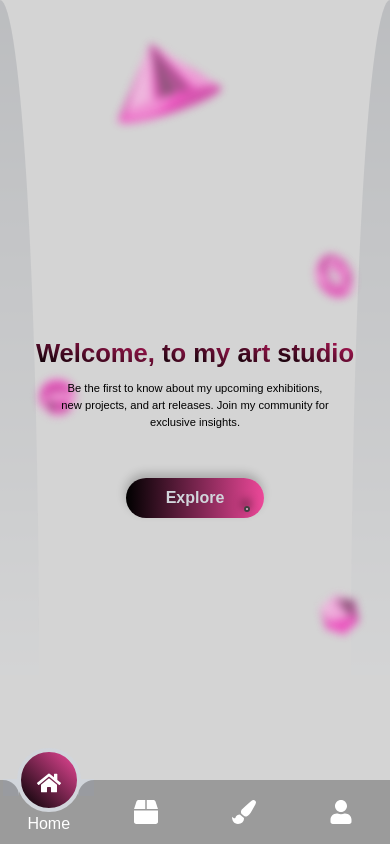
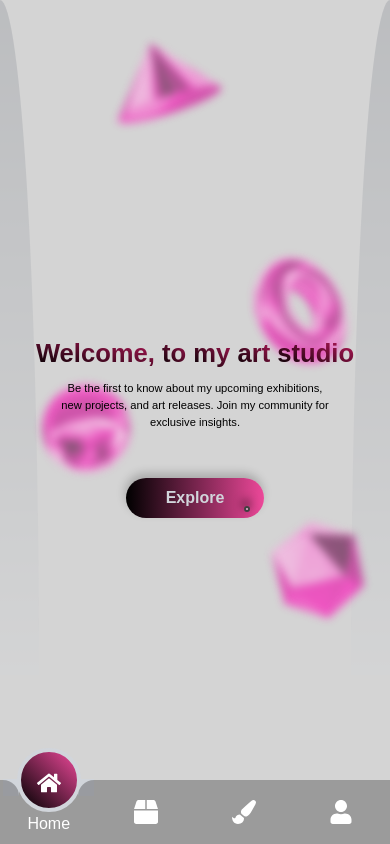
Before and after one commit to AJMALAJU3/Art-Portfolio, a React (Vite) app: page / in a window 390 px wide. Built offline with nearby package versions, Linux system fonts and the light colour scheme.

Commit message:
vercel css not found bug resolved, animated home page button while loading, make background shape consistant and responsive

```diff
--- a/src/components/HomePage/AnimeButton.jsx
+++ b/src/components/HomePage/AnimeButton.jsx
@@ -1,14 +1,22 @@
-import React from 'react'
+import React,{useState,useEffect} from 'react'
 import { FaStar,FaArtstation ,FaPaintBrush,FaPen,FaCircle} from 'react-icons/fa'
 
 function AnimeButton() {
+  const [isMounted, setIsMounted] = useState(false);
+
+    useEffect(() => {
+        setTimeout(() => {
+            setIsMounted(false);
+            setIsMounted(true);
+        }, 1500);
+    }, []);
   return (
     <div className='flex justify-center  items-center md:m-4 w-full'>
       <div className='flex justify-around max-w-sm md:w-96 w-72 z-10'>
 
 
-        <div className='px-10 py-2 bg-gradient-to-r from-black text-gray-300 to-pink-500 rounded-full cursor-pointer
-        hover:border-t-4 shadow-custom-top-left  border-[#191919] font-bold  hover:shadow-black duration-500 transition-all relative group'>
+        <div className={`px-10 py-2 bg-gradient-to-r from-black text-gray-300 to-pink-500 rounded-full cursor-pointer ${isMounted ? 'opacity-100 scale-100' : 'opacity-0 w-0 scale-125'}
+        hover:border-t-4 shadow-custom-top-left  border-[#191919] font-bold  hover:shadow-black duration-1000 transition-all ease-in relative group`}>
             Explore
         <FaPen className='absolute text-black bottom-4 group-hover:opacity-100 z-[-1]
          opacity-0 duration-500 transition-all ease-in-out group-hover:bottom-16 group-hover:right-0 right-16 '/>
--- a/src/components/HomePage/Shapes.jsx
+++ b/src/components/HomePage/Shapes.jsx
@@ -3,7 +3,7 @@ import cone from '../../assets/cone.png';
 import torus from '../../assets/torus.png';
 import sphere from '../../assets/sphere.png';
 import hedron from '../../assets/hedron.png';
-import './shapes.css'
+import "./ShapesStyle.css";
 
 
 function Shapes() {
@@ -25,17 +25,17 @@ function Shapes() {
       <img
         src={torus}
         alt="torus"
-        className={`shape torus lg:w-44 md:w-28 w-10 ${isMounted?'opacity-60':'opacity-0'} duration-300 transition-opacity ease-in delay-0  blur-sm`}
+        className={`shape torus-small lg:w-44 md:w-28 w-24 ${isMounted?'opacity-60':'opacity-0'} duration-300 transition-opacity ease-in delay-0  blur-sm`}
       />
       <img
         src={sphere}
         alt="sphere"
-        className={`shape sphere lg:w-44 md:w-28 w-10 ${isMounted?'opacity-60':'opacity-0'} duration-300 transition-opacity ease-in blur-sm delay-0`}
+        className={`shape sphere lg:w-44 md:w-28 w-24 ${isMounted?'opacity-60':'opacity-0'} duration-300 transition-opacity ease-in blur-sm delay-0`}
       />
       <img
         src={hedron}
         alt="hedron"
-        className={`shape hedron lg:w-44 md:w-28 w-10 ${isMounted?'opacity-60':'opacity-0'} duration-300 transition-opacity ease-in blur-sm delay-0`}
+        className={`shape hedron-small lg:w-44 md:w-28 w-24 ${isMounted?'opacity-60':'opacity-0'} duration-300 transition-opacity ease-in blur-sm delay-0`}
       />
     </div>
   );
--- a/src/components/HomePage/Shapes.css
+++ b/src/components/HomePage/ShapesStyle.css
@@ -17,24 +17,6 @@
     }
   }
 
-
-  @keyframes roam-torus {
-    0% {
-      transform: translate(83vw, 0vh) rotate(0deg);
-    }
-    25% {
-      transform: translate(80vw, 35vh) rotate(0deg);
-    }
-    50% {
-      transform: translate(60vw, 5vh) rotate(90deg);
-    }
-    75% {
-      transform: translate(65vw, 30vh) rotate(60deg);
-    }
-    100% {
-      transform: translate(75vw, 0vh) rotate(120deg);
-    }
-  }
 
   @keyframes roam-sphere {
     0% {
@@ -73,6 +55,24 @@
     }
   }
 
+  @keyframes roam-hedron-small {
+    0% {
+      transform: translate(65vw, 45vh) rotate(30deg);
+    }
+    25% {
+      transform: translate(70vw, 65vh) rotate(0deg);
+    }
+    50% {
+      transform: translate(70vw, 50vh) rotate(0deg);
+    }
+    75% {
+      transform: translate(55vw, 67vh) rotate(180deg);
+    }
+    100% {
+      transform: translate(65vw, 65vh) rotate(180deg);
+    }
+  }
+
 
   .shape {
     position: absolute;
@@ -87,19 +87,63 @@
     animation: roam-cone 30s infinite ease-in-out alternate;
   }
 
-  .torus {
-    animation: roam-torus 30s infinite ease-in-out alternate;
-  }
 
   .sphere {
     animation: roam-sphere 30s infinite ease-in-out alternate;
   }
 
-  .hedron {
-    animation: roam-hedron 30s infinite ease-in-out alternate;
+  .shape.hedron-small {
+    animation: roam-hedron-small 30s infinite ease-in-out alternate;
   }
 
 
   .delay-0 {
     animation-delay: 0s;
   }
+
+
+.shape.torus-small {
+  animation: roam-torus-small 30s infinite ease-in-out alternate;
+}
+@media (min-width: 768px) {
+  .shape.torus-small {
+    animation: roam-torus 30s infinite ease-in-out alternate;
+  }
+  .shape.hedron-small {
+    animation: roam-hedron 30s infinite ease-in-out alternate;
+  }
+}
+@keyframes roam-torus {
+  0% {
+    transform: translate(83vw, 0vh) rotate(0deg);
+  }
+  25% {
+    transform: translate(80vw, 35vh) rotate(0deg);
+  }
+  50% {
+    transform: translate(60vw, 5vh) rotate(90deg);
+  }
+  75% {
+    transform: translate(65vw, 30vh) rotate(60deg);
+  }
+  100% {
+    transform: translate(75vw, 0vh) rotate(120deg);
+  }
+}
+@keyframes roam-torus-small {
+  0% {
+    transform: translate(60vw, 0vh) rotate(0deg);
+  }
+  25% {
+    transform: translate(65vw, 35vh) rotate(0deg);
+  }
+  50% {
+    transform: translate(50vw, 5vh) rotate(90deg);
+  }
+  75% {
+    transform: translate(55vw, 30vh) rotate(60deg);
+  }
+  100% {
+    transform: translate(65vw, 0vh) rotate(120deg);
+  }
+}
```
